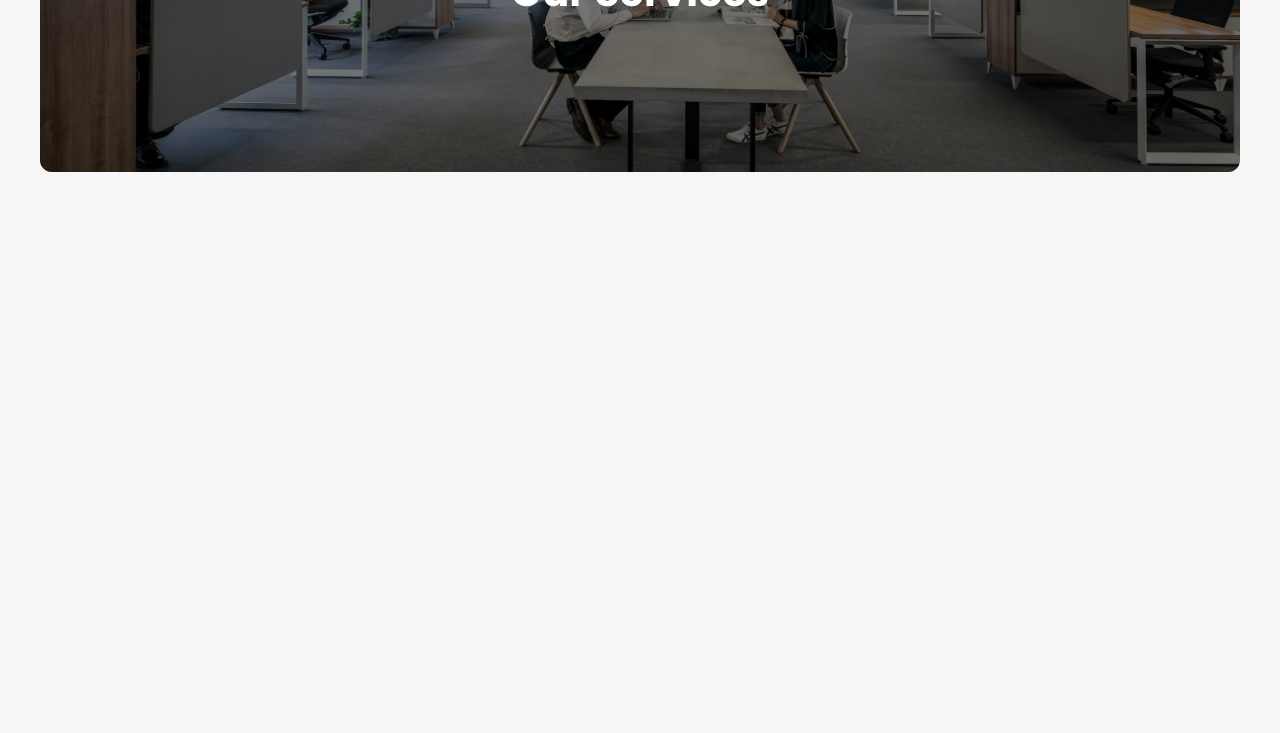
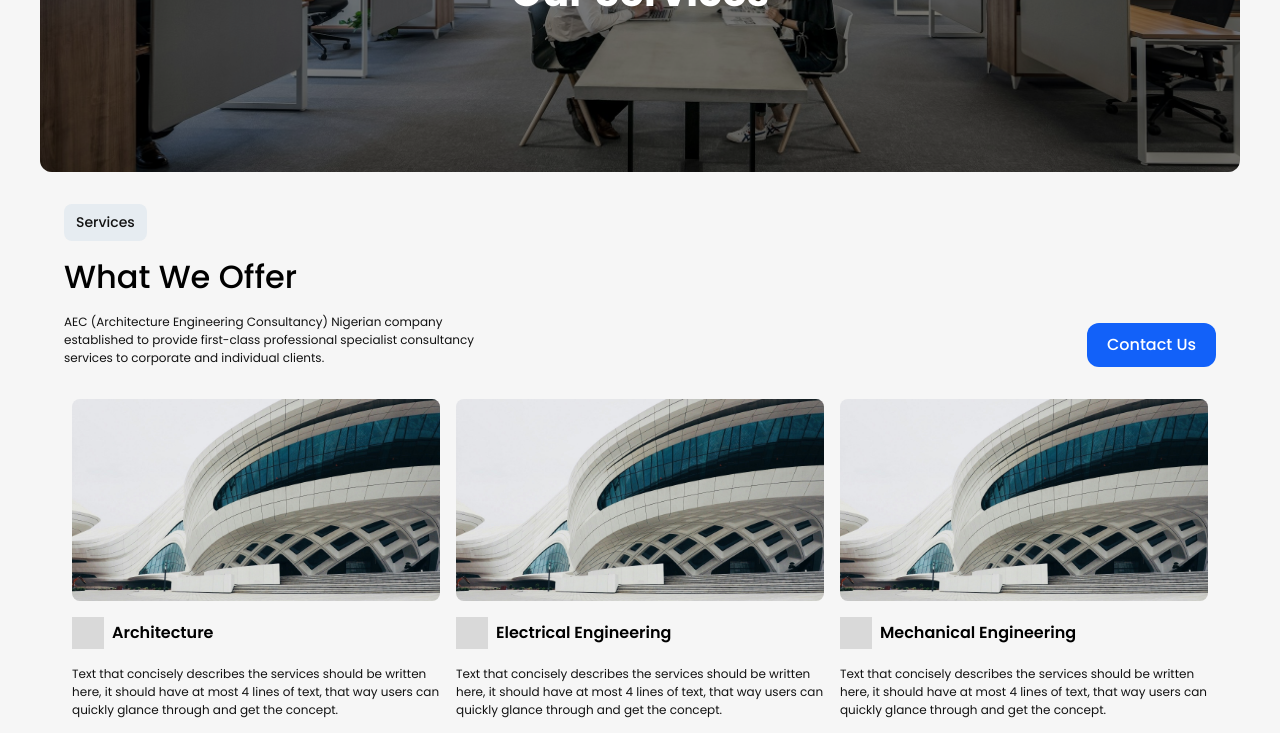
Before and after one commit to ishaaaq/alpax, a React (Vite) app: page /Services in a window 1280 px wide. Shown: the part 300-1033 px from the top of the page. Before the commit the page ends 800 px from the top, so only its background shows below. Built offline with nearby package versions, Linux system fonts and the light colour scheme.

Commit message:
included services data & completed Services page

```diff
--- a/src/components/WhatWeOfferCard.jsx
+++ b/src/components/WhatWeOfferCard.jsx
@@ -1,17 +1,13 @@
 import React from "react";
 import image from "../../public/bg.jpeg";
 import { Box, Stack, Typography } from "@mui/material";
-const WhatWeOfferCard = () => {
+const WhatWeOfferCard = ({ title, description }) => {
   return (
     <Stack
       direction="column"
       gap="1rem"
       sx={{
-        width: {
-          xs: "29rem",
-          sm: "21rem",
-          md: "21rem",
-        },
+        width: "100%",
         height: "20rem",
       }}
     >
@@ -35,15 +31,13 @@ const WhatWeOfferCard = () => {
         <Typography
           sx={{ fontWeight: 600, fontSize: "1rem", color: "black", my: "auto" }}
         >
-          Service Title
+          {title}
         </Typography>
       </Stack>
       <Typography
         sx={{ fontWeight: 400, fontSize: ".75rem", color: "#121212" }}
       >
-        Text that concisely describes the services should be written here, it
-        should have at most 4 lines of text, that way users can quickly glance
-        through and get the concept.
+        {description}
       </Typography>
     </Stack>
   );
--- a/src/components/WhatWeOfferSection.jsx
+++ b/src/components/WhatWeOfferSection.jsx
@@ -7,7 +7,7 @@ import {
   StyledButton,
 } from "./styledComponents/StyledComponents";
 import WhatWeOfferCard from "./WhatWeOfferCard";
-
+import services from "../data";
 const WhatWeOfferSection = () => {
   return (
     <Stack
@@ -41,7 +41,13 @@ const WhatWeOfferSection = () => {
             consultancy services to corporate and individual clients.
           </SectionSubHeading>
         </Stack>
-        <Box sx={{ maxWidth: "217px", mt: "auto" }}>
+        <Box
+          sx={{
+            maxWidth: "217px",
+            mt: "auto",
+            display: { xs: "none", sm: "block" },
+          }}
+        >
           <StyledButton>See more solution</StyledButton>
         </Box>
       </Stack>
@@ -56,7 +62,7 @@ const WhatWeOfferSection = () => {
           mt: { xs: "1rem", md: "0rem" },
         }}
       >
-        {[1, 2, 3, 4].map((_, index) => (
+        {services.slice(0, 4).map((service, index) => (
           <Box
             key={index}
             sx={{
@@ -72,7 +78,10 @@ const WhatWeOfferSection = () => {
               alignItems: "center",
             }}
           >
-            <WhatWeOfferCard />
+            <WhatWeOfferCard
+              title={service.title}
+              description={service.description}
+            />
           </Box>
         ))}
       </Stack>
--- a/src/components/Works.jsx
+++ b/src/components/Works.jsx
@@ -11,6 +11,7 @@ import DesktopSlider from "./ReusableSlider";
 import ReusableSlider from "./ReusableSlider";
 import NavigateNextIcon from "@mui/icons-material/NavigateNext";
 import NavigateBeforeIcon from "@mui/icons-material/NavigateBefore";
+import services from "../data";
 const Works = () => {
   const sliderRef = useRef(null);
   return (
@@ -91,8 +92,12 @@ const Works = () => {
           display: { xs: "flex", sm: "none" },
         }}
       >
-        {[1, 2, 3].map((_, index) => (
-          <WhatWeOfferCard key={index} />
+        {services.slice(0, 3).map((service, index) => (
+          <WhatWeOfferCard
+            key={index}
+            title={service.title}
+            description={service.description}
+          />
         ))}
       </Stack>
       <Box
@@ -102,8 +107,12 @@ const Works = () => {
         }}
       >
         <ReusableSlider ref={sliderRef}>
-          {[1, 2, 3, 4, 5, 6, 7].map((_, index) => (
-            <WhatWeOfferCard key={index} />
+          {services.map((service, index) => (
+            <WhatWeOfferCard
+              key={index}
+              title={service.title}
+              description={service.description}
+            />
           ))}
         </ReusableSlider>
       </Box>
--- a/src/components/styledComponents/StyledComponents.jsx
+++ b/src/components/styledComponents/StyledComponents.jsx
@@ -49,11 +49,15 @@ export const SectionHeader = styled(Typography)({
   fontWeight: 500,
   fontSize: "2rem",
   color: "black",
+  textAlign: "center",
 });
 
 export const SectionSubHeading = styled(Typography)({
   fontWeight: 400,
   fontSize: ".75rem",
   color: "#121212",
-  width: "27rem",
+  width: {
+    xs: "26.4rem",
+    sm: "27rem",
+  },
 });
--- /dev/null
+++ b/src/data.js
@@ -0,0 +1,69 @@
+const services = [
+  {
+    title: "Architecture",
+    description:
+      "Text that concisely describes the services should be written here, it should have at most 4 lines of text, that way users can quickly glance through and get the concept.",
+  },
+  {
+    title: "Electrical Engineering",
+    description:
+      "Text that concisely describes the services should be written here, it should have at most 4 lines of text, that way users can quickly glance through and get the concept.",
+  },
+  {
+    title: "Mechanical Engineering",
+    description:
+      "Text that concisely describes the services should be written here, it should have at most 4 lines of text, that way users can quickly glance through and get the concept.",
+  },
+  {
+    title: "Petroleum and Pipeline Engineering",
+    description:
+      "Text that concisely describes the services should be written here, it should have at most 4 lines of text, that way users can quickly glance through and get the concept.",
+  },
+  {
+    title: "Oil and Gas Services",
+    description:
+      "Text that concisely describes the services should be written here, it should have at most 4 lines of text, that way users can quickly glance through and get the concept.",
+  },
+  {
+    title: "Quantity Surveying",
+    description:
+      "Text that concisely describes the services should be written here, it should have at most 4 lines of text, that way users can quickly glance through and get the concept.",
+  },
+  {
+    title: "Project Management",
+    description:
+      "Text that concisely describes the services should be written here, it should have at most 4 lines of text, that way users can quickly glance through and get the concept.",
+  },
+  {
+    title: "Procurement Services",
+    description:
+      "Text that concisely describes the services should be written here, it should have at most 4 lines of text, that way users can quickly glance through and get the concept.",
+  },
+  {
+    title: "Mechanical, Electrical & Plumbing (MEP)",
+    description:
+      "Text that concisely describes the services should be written here, it should have at most 4 lines of text, that way users can quickly glance through and get the concept.",
+  },
+  {
+    title: "ICT",
+    description:
+      "Text that concisely describes the services should be written here, it should have at most 4 lines of text, that way users can quickly glance through and get the concept.",
+  },
+  {
+    title: "Financial Services",
+    description:
+      "Text that concisely describes the services should be written here, it should have at most 4 lines of text, that way users can quickly glance through and get the concept.",
+  },
+  {
+    title: "Economic Affairs Consultancy",
+    description:
+      "Text that concisely describes the services should be written here, it should have at most 4 lines of text, that way users can quickly glance through and get the concept.",
+  },
+  {
+    title: "Agricultural Engineering",
+    description:
+      "Text that concisely describes the services should be written here, it should have at most 4 lines of text, that way users can quickly glance through and get the concept.",
+  },
+];
+
+export default services;
--- a/src/pages/Services.jsx
+++ b/src/pages/Services.jsx
@@ -1,11 +1,97 @@
 import React from "react";
 import OtherPagesHero from "../components/OtherPagesHero";
-
+import WhatWeOfferCard from "../components/WhatWeOfferCard";
+import { Box, Container, Grid2, Stack } from "@mui/material";
+import services from "../data";
+import {
+  SectionHeader,
+  SectionSubHeading,
+  SectionTag,
+  StyledButton,
+} from "../components/styledComponents/StyledComponents";
+import GetStartedCard from "../components/GetStartedCard";
+import Footer from "../components/Footer";
 const Services = () => {
   return (
-    <div>
+    <>
       <OtherPagesHero>Our Services</OtherPagesHero>
-    </div>
+      <Container
+        sx={{
+          mt: "2rem",
+        }}
+      >
+        <Stack
+          direction={"row"}
+          sx={{
+            justifyContent: "space-between",
+          }}
+        >
+          <Stack direction={"column"} gap={".75rem"}>
+            <SectionTag>Services</SectionTag>
+            <SectionHeader sx={{ textAlign: "left" }}>
+              What We Offer
+            </SectionHeader>
+            <SectionSubHeading sx={{ maxWidth: "26.4rem" }}>
+              AEC (Architecture Engineering Consultancy) Nigerian company
+              established to provide first-class professional specialist
+              consultancy services to corporate and individual clients.
+            </SectionSubHeading>
+          </Stack>
+          <Box
+            sx={{
+              maxWidth: "217px",
+              mt: "auto",
+              display: { xs: "none", sm: "block" },
+            }}
+          >
+            <StyledButton>Contact Us</StyledButton>
+          </Box>
+        </Stack>
+        <Box
+          sx={{
+            px: 0,
+            py: 4,
+          }}
+        >
+          <Box
+            sx={{
+              display: "flex",
+              flexWrap: "wrap",
+              gap: "1rem",
+              justifyContent: "center",
+            }}
+          >
+            {services.map(({ title, description }, index) => (
+              <Box
+                key={index}
+                sx={{
+                  flex: "1 1 calc(33.33% - 1rem)", // Three cards per row on large screens
+                  maxWidth: "calc(33.33% - 1rem)",
+                  minWidth: {
+                    xs: "100%",
+                    sm: "calc(50% - 1rem)",
+                    md: "calc(33.33% - 1rem)",
+                  }, // Single card per row on mobile, two on tablet
+                }}
+              >
+                <WhatWeOfferCard title={title} description={description} />
+              </Box>
+            ))}
+          </Box>
+        </Box>
+        <Box
+          sx={{
+            display: { xs: "flex", sm: "none" },
+            justifyContent: "center",
+            mb: "2rem",
+          }}
+        >
+          <StyledButton sx={{ width: "100%" }}>Contact Us</StyledButton>
+        </Box>
+        <GetStartedCard />
+        <Footer />
+      </Container>
+    </>
   );
 };
 
```
